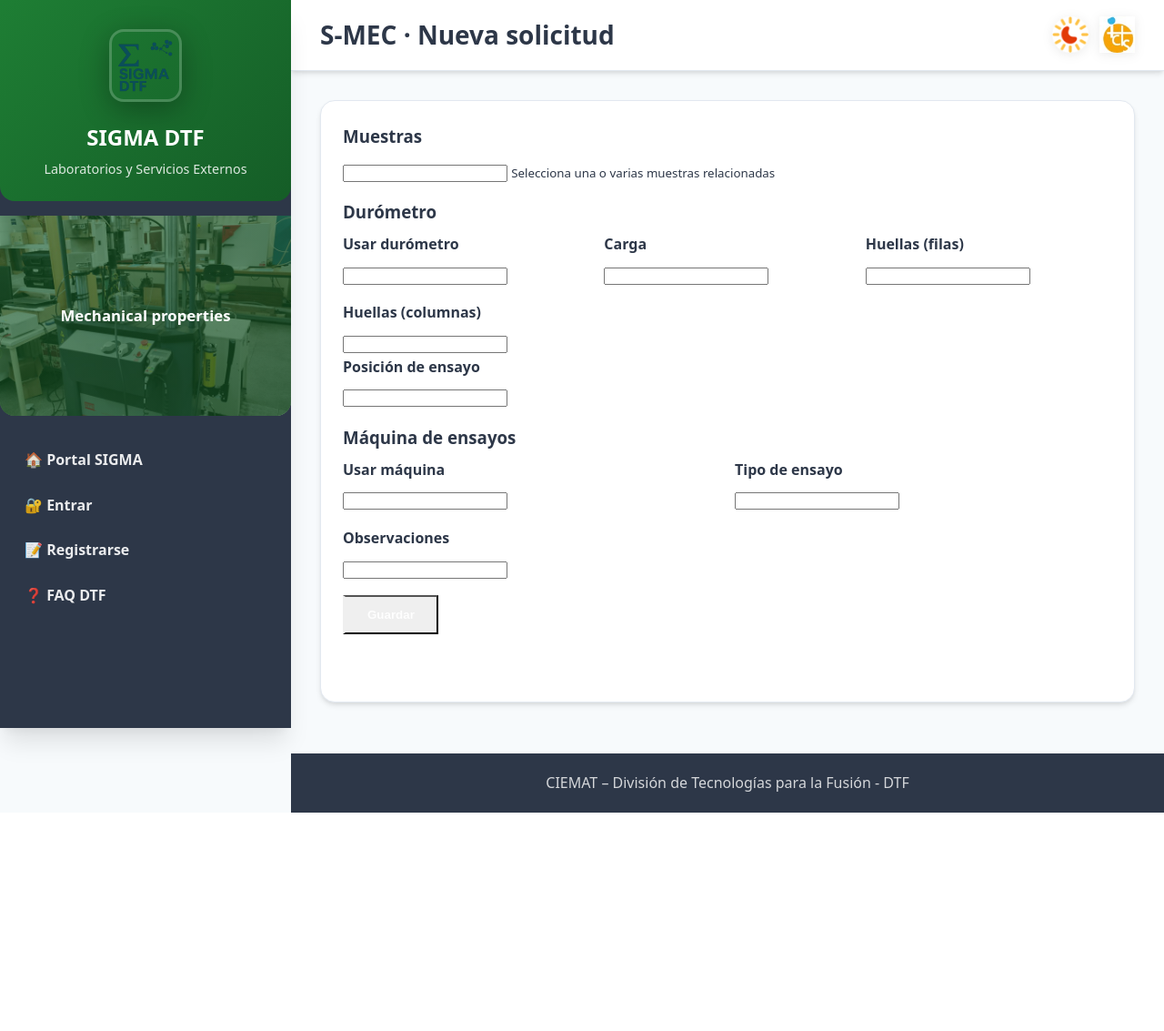
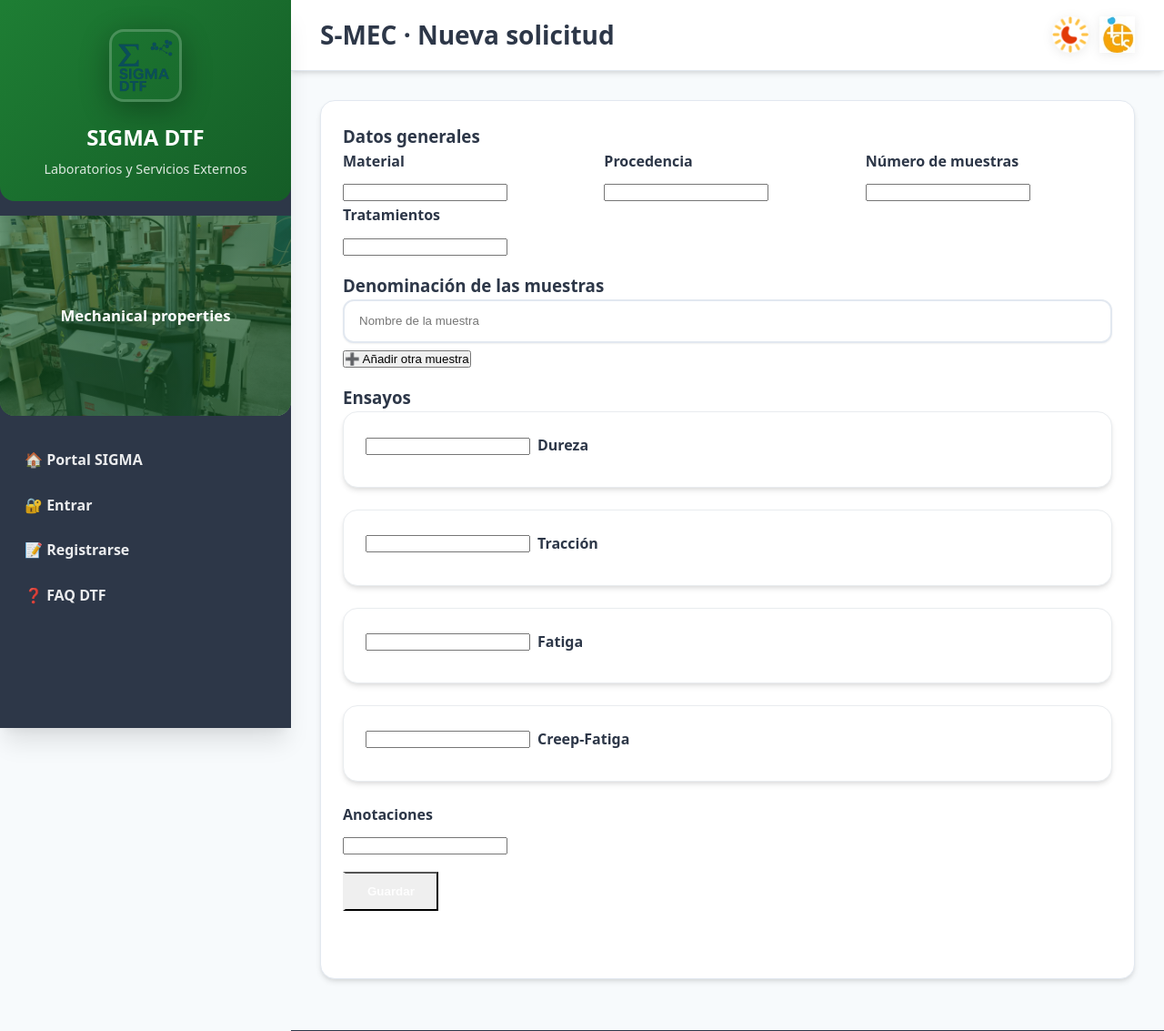
Before and after one commit to DoctorWallace/Ultiima_version_app_ciemat, a Django app: template mec/templates/mec/solicitud_form.html in a window 1280 px wide. Shown: the top 1133 px of the page at 91% size. Before the commit the page ends 893 px from the top, so only its background shows below. Run offline with Django 5.2, Linux system fonts and the light colour scheme; the template is opened without the code that fills it, so the values that code supplies are empty, except form fields; tables that the repository leaves empty hold one stand-in row (values such as "Sample post"); form fields are guessed from the names that the template uses.

Commit message:
S-MEC: redesign solicitud model, form and template to match requested fields and dynamic sample names

```diff
--- a/mec/templates/mec/solicitud_form.html
+++ b/mec/templates/mec/solicitud_form.html
@@ -1,40 +1,97 @@
 {% extends "base_dtf.html" %}
-{% block title %}S‑MEC · Nueva solicitud{% endblock %}
-{% block page_title %}S‑MEC · Nueva solicitud{% endblock %}
+{% block title %}S-MEC · Nueva solicitud{% endblock %}
+{% block page_title %}S-MEC · Nueva solicitud{% endblock %}
 {% block content %}
 <div class="card" style="max-width:1000px">
   <form method="post">
     {% csrf_token %}
 
-    <h3 style="margin-bottom:.75rem">Muestras</h3>
+    <h3>Datos generales</h3>
+    <div class="form-row">
+      <div>
+        <label class="form-label">Material</label>
+        {{ form.material }}
+      </div>
+      <div>
+        <label class="form-label">Procedencia</label>
+        {{ form.procedencia }}
+      </div>
+      <div>
+        <label class="form-label">Número de muestras</label>
+        {{ form.numero_muestras }}
+      </div>
+    </div>
     <div>
-      {{ form.muestras }}
-      <small class="muted">Selecciona una o varias muestras relacionadas</small>
+      <label class="form-label">Tratamientos</label>
+      {{ form.tratamientos }}
     </div>
 
-    <h3 style="margin:1rem 0 .5rem 0">Durómetro</h3>
-    <div class="form-row">
-      <div><label class="form-label">Usar durómetro</label> {{ form.equipo_durometro }}</div>
-      <div><label class="form-label">Carga</label> {{ form.durometro_carga }}</div>
-      <div><label class="form-label">Huellas (filas)</label> {{ form.durometro_huellas_filas }}</div>
-      <div><label class="form-label">Huellas (columnas)</label> {{ form.durometro_huellas_columnas }}</div>
+    <h3 style="margin-top:1rem">Denominación de las muestras</h3>
+    <div id="nombres-wrap" style="display:flex;flex-direction:column;gap:.5rem">
+      <div><input class="form-input" type="text" name="nombres[]" placeholder="Nombre de la muestra"></div>
     </div>
-    <div>
-      <label class="form-label">Posición de ensayo</label>
-      {{ form.durometro_posicion }}
+    <button class="cta" type="button" id="add-nombre" style="margin-top:.5rem">➕ Añadir otra muestra</button>
+
+    <h3 style="margin-top:1rem">Ensayos</h3>
+
+    <div class="card" style="border-color:#e9ecef">
+      <label class="form-label" style="display:flex;align-items:center;gap:.5rem">{{ form.ensayo_dureza }} Dureza</label>
+      <div id="seccion-dureza" style="display:none" class="form-row">
+        <div><label class="form-label">Carga</label>{{ form.dureza_carga }}</div>
+        <div><label class="form-label">Huellas (filas)</label>{{ form.dureza_huellas_filas }}</div>
+        <div><label class="form-label">Huellas (columnas)</label>{{ form.dureza_huellas_columnas }}</div>
+      </div>
     </div>
 
-    <h3 style="margin:1rem 0 .5rem 0">Máquina de ensayos</h3>
-    <div class="form-row">
-      <div><label class="form-label">Usar máquina</label> {{ form.equipo_maquina }}</div>
-      <div style="min-width:260px">
-        <label class="form-label">Tipo de ensayo</label>
-        {{ form.maquina_tipo }}
+    <div class="card" style="border-color:#e9ecef">
+      <label class="form-label" style="display:flex;align-items:center;gap:.5rem">{{ form.ensayo_traccion }} Tracción</label>
+      <div id="seccion-traccion" style="display:none">
+        <div><label class="form-label">Temperatura por muestra</label>{{ form.traccion_temperatura }}</div>
+        <div class="form-row">
+          <div><label class="form-label">Velocidad de deformación (s⁻¹)</label>{{ form.traccion_velocidad_deformacion }}</div>
+          <div><label class="form-label">Diámetro</label>{{ form.traccion_diametro }}</div>
+          <div><label class="form-label">Longitud entre marcas</label>{{ form.traccion_longitud_marca }}</div>
+        </div>
+      </div>
+    </div>
+
+    <div class="card" style="border-color:#e9ecef">
+      <label class="form-label" style="display:flex;align-items:center;gap:.5rem">{{ form.ensayo_fatiga }} Fatiga</label>
+      <div id="seccion-fatiga" style="display:none">
+        <div class="form-row">
+          <div><label class="form-label">Temperatura</label>{{ form.fatiga_temperatura }}</div>
+          <div><label class="form-label">% Deformación</label>{{ form.fatiga_porcentaje_deformacion }}</div>
+          <div><label class="form-label">Frecuencia</label>{{ form.fatiga_frecuencia }}</div>
+        </div>
+        <div class="form-row">
+          <div><label class="form-label">ε máx</label>{{ form.fatiga_eps_max }}</div>
+          <div><label class="form-label">ε mín</label>{{ form.fatiga_eps_min }}</div>
+        </div>
+      </div>
+    </div>
+
+    <div class="card" style="border-color:#e9ecef">
+      <label class="form-label" style="display:flex;align-items:center;gap:.5rem">{{ form.ensayo_creep_fatiga }} Creep-Fatiga</label>
+      <div id="seccion-creep" style="display:none">
+        <div class="form-row">
+          <div><label class="form-label">Temperatura</label>{{ form.creep_temperatura }}</div>
+          <div><label class="form-label">% Deformación</label>{{ form.creep_porcentaje_deformacion }}</div>
+          <div><label class="form-label">Frecuencia</label>{{ form.creep_frecuencia }}</div>
+        </div>
+        <div class="form-row">
+          <div><label class="form-label">ε máx</label>{{ form.creep_eps_max }}</div>
+          <div><label class="form-label">ε mín</label>{{ form.creep_eps_min }}</div>
+        </div>
+        <div class="form-row">
+          <div><label class="form-label">Mantenimiento (carga/deformación)</label>{{ form.creep_mantenimiento_tipo }}</div>
+          <div><label class="form-label">En (máxima/mínima)</label>{{ form.creep_mantenimiento_en }}</div>
+          <div><label class="form-label">Tiempo mantenimiento (s)</label>{{ form.creep_tiempo_mantenimiento_s }}</div>
+        </div>
       </div>
     </div>
 
     <div style="margin-top:1rem">
-      <label class="form-label">Observaciones</label>
+      <label class="form-label">Anotaciones</label>
       {{ form.observaciones }}
     </div>
 
@@ -45,4 +102,30 @@
   </form>
   {% if form.errors %}<pre>{{ form.errors }}</pre>{% endif %}
 </div>
+
+<script>
+(function(){
+  const byId = id => document.getElementById(id);
+  function toggler(chkId, secId){
+    const c = byId(chkId), s = byId(secId);
+    if(!c||!s) return;
+    function t(){ s.style.display = c.checked ? 'block' : 'none'; }
+    c.addEventListener('change', t); t();
+  }
+  toggler('id_ensayo_dureza', 'seccion-dureza');
+  toggler('id_ensayo_traccion', 'seccion-traccion');
+  toggler('id_ensayo_fatiga', 'seccion-fatiga');
+  toggler('id_ensayo_creep_fatiga', 'seccion-creep');
+
+  const addBtn = document.getElementById('add-nombre');
+  const wrap = document.getElementById('nombres-wrap');
+  if(addBtn && wrap){
+    addBtn.addEventListener('click', function(){
+      const div = document.createElement('div');
+      div.innerHTML = '<input class="form-input" type="text" name="nombres[]" placeholder="Nombre de la muestra">';
+      wrap.appendChild(div);
+    });
+  }
+})();
+</script>
 {% endblock %}
```
Also changed, not shown: mec/forms.py (+46 -12 lines), mec/models.py (+44 -17 lines), mec/views.py (+7 -3 lines).
